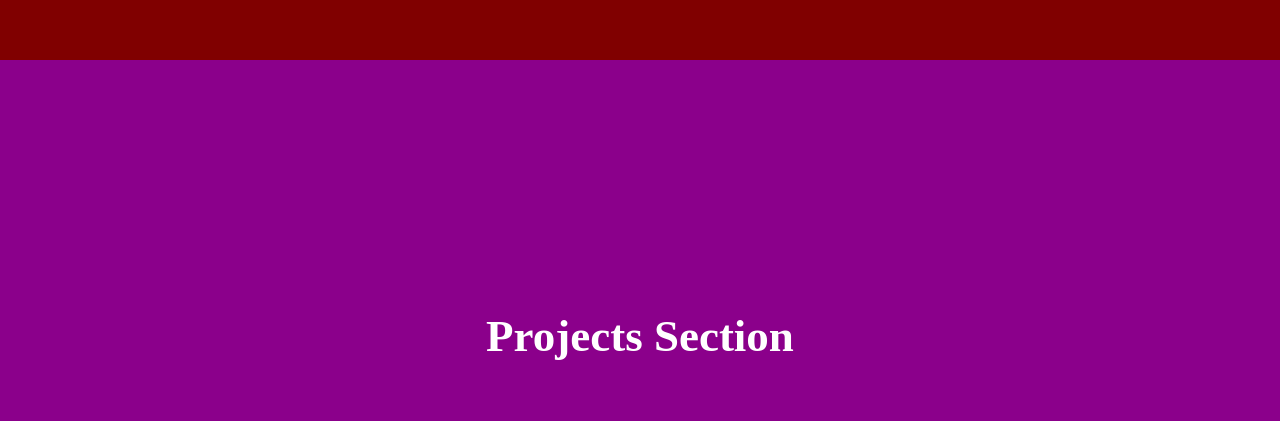
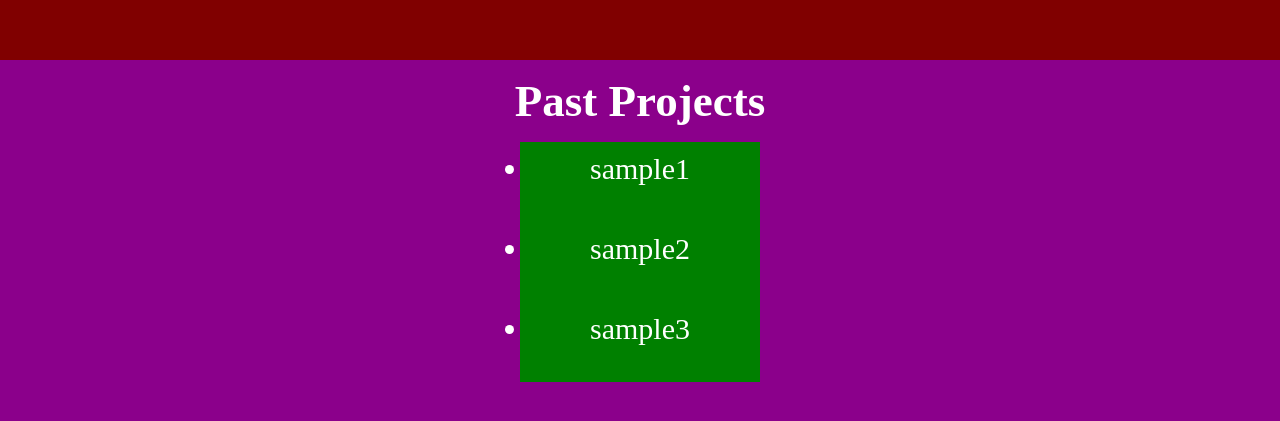
Before and after one commit to PrunesLand/developer-portfolio, a React (Create React App) app: page / in a window 1280 px wide. Shown: the part 2340-2761 px from the top of the page. Built offline with nearby package versions, Linux system fonts and the light colour scheme.

Commit message:
started projects

```diff
--- /dev/null
+++ b/src/Components/Projects/ProjectData.js
@@ -0,0 +1,20 @@
+export const ProjectData = [
+    {
+        name:'sample1',
+        image:null,
+        alt: 'sample image',
+        text: 'Lorem, ipsum dolor sit amet consectetur adipisicing elit. Ipsa magnam odit explicabo dolor exercitationem eos quidem ullam aut voluptatum, provident porro eaque. Atque aspernatur cumque vitae ea at? Aspernatur, assumenda.'
+    },
+    {
+        name:'sample2',
+        image:null,
+        alt: 'sample image',
+        text: 'Lorem, ipsum dolor sit amet consectetur adipisicing elit. Ipsa magnam odit explicabo dolor exercitationem eos quidem ullam aut voluptatum, provident porro eaque. Atque aspernatur cumque vitae ea at? Aspernatur, assumenda.'
+    },
+    {
+        name:'sample3',
+        image:null,
+        alt: 'sample image',
+        text: 'Lorem, ipsum dolor sit amet consectetur adipisicing elit. Ipsa magnam odit explicabo dolor exercitationem eos quidem ullam aut voluptatum, provident porro eaque. Atque aspernatur cumque vitae ea at? Aspernatur, assumenda.'
+    }
+]
--- a/src/Components/Projects/Projects.js
+++ b/src/Components/Projects/Projects.js
@@ -1,11 +1,28 @@
 import React from 'react'
-import {ProjectsSection, ProjectsWrapper} from './ProjectsStyles'
+import { ProjectData } from './ProjectData'
+import {ProjectsSection, ProjectsWrapper, ProjectsHeader, ProjectsList, ListWrapper, ListItem} from './ProjectsStyles'
 
 const Projects = () => {
     return (
         <ProjectsSection>
             <ProjectsWrapper>
-                <h1>Projects Section</h1>
+                <ProjectsHeader>
+                    Past Projects
+                </ProjectsHeader>
+                <ProjectsList>
+                    {ProjectData.map(item => {
+                        return(
+
+                    <ListWrapper>
+                        <ListItem>
+                            {item.name}
+
+                        </ListItem>
+                    </ListWrapper>
+                        )
+
+                    })}
+                </ProjectsList>
             </ProjectsWrapper>
         </ProjectsSection>
     )
--- a/src/Components/Projects/ProjectsStyles.js
+++ b/src/Components/Projects/ProjectsStyles.js
@@ -1,14 +1,47 @@
 import styled from 'styled-components'
 
 export const ProjectsSection = styled.section`
-     background-color:darkmagenta;
+    background-color:darkmagenta;
     height:100vh;
     width:100%;
+
 `
 
 export const ProjectsWrapper = styled.div`
     color:white;
     font-size:30px;
+
+    width:100%;
+
+`
+
+export const ProjectsHeader = styled.h1`
+   text-align:center;
+   padding:15px;
+
+`
+
+export const ProjectsList = styled.div`
+    width:100%;
+    display:flex;
+    flex-direction:column;
+    align-items:center;
+
+`
+
+export const ListWrapper = styled.ul`
+
+    background-color:green;
+    justify-content:space-around;
+    padding:10px;
+    height:10vh;
+    width:30vh;
+
+`
+
+export const ListItem = styled.li`
+
+    color:white;
     text-align:center;
-    padding-top:250px;
+
 `
--- a/src/Components/SkillSection/SkillSection.js
+++ b/src/Components/SkillSection/SkillSection.js
@@ -7,8 +7,23 @@ import { GridSection, GridContainer, GridButtonWrapper, GridHeroWrapper, GridHer
 const SkillSection = () => {
 
     const [val, setVal] = useState(0);
+    const [test, setDisplay] = useState(false)
 
+    // const showElement = () => {
 
+    //     return(
+
+    //     <GridTextParent>
+
+    //         <GridHeroImg />
+
+    //         <GridText>
+
+    //         </GridText>
+
+    //     </GridTextParent>
+    //     )
+    // }
 
 
 
@@ -28,8 +43,8 @@ const SkillSection = () => {
 
                         <GridItemContainer >
 
-                           <Logo1  onClick={() => setVal(0)}/>
-                           <Logo2  onClick={() => setVal(1)}/>
+                           <Logo1  onClick={() => setVal(0) && setDisplay(true)}/>
+                           <Logo2  onClick={() => setVal(1) && setDisplay(true)}/>
                            <Logo3  onClick={() => setVal(2)}/>
                            <Logo4  onClick={() => setVal(3)}/>
                            <Logo5  onClick={() => setVal(4)}/>
@@ -39,21 +54,23 @@ const SkillSection = () => {
                         </GridItemContainer>
 
                 </GridButtonWrapper>
-                {SkillData.find((item, index) => {
-                    <GridHeroWrapper key={index}>
-                    return(
+
+
+                {/* <GridHeroWrapper>
 
                     <GridTextParent>
+                        <GridHeroImg />
+                        <GridText>
 
+                        </GridText>
                     </GridTextParent>
-                    )
-                </GridHeroWrapper>
-                })}
-                        {/* {SkillData.map((item, index) => {
+
+                </GridHeroWrapper> */}
+                        {SkillData.map((item, index) => {
                             return(
                         <GridHeroWrapper key={index}>
                             {index === val && (
-                                <GridTextParent >
+                                <GridTextParent test={test}>
 
                                     <GridHeroImg  alt={item.alt} />
 
@@ -74,7 +91,7 @@ const SkillSection = () => {
 
                         </GridHeroWrapper>
                             );
-                        })} */}
+                        })}
                 </GridMainWrapper>
             </GridContainer>
         </GridSection>
```
Also changed, not shown: 1 other file (tests, documents, lock files or other folders).
